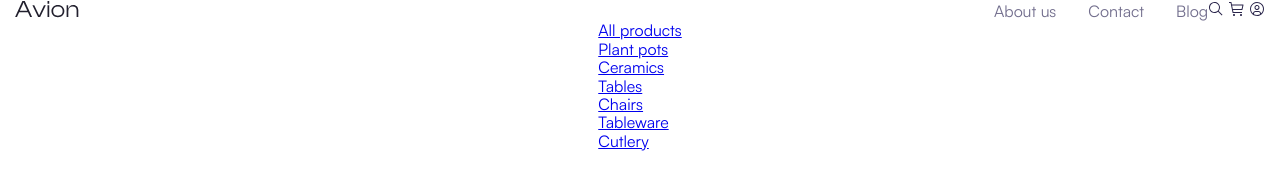
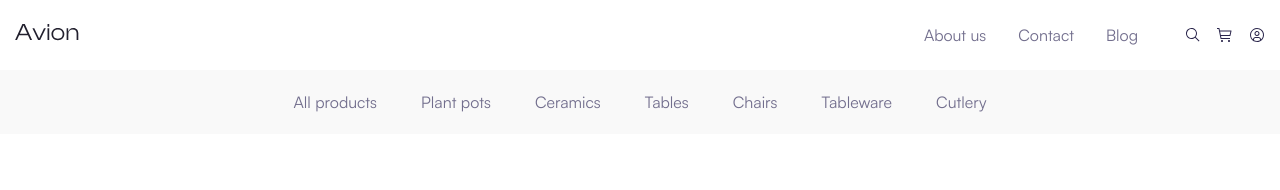
Before and after one commit to id-edm/avion, a plain HTML site: page index.html in a window 1280 px wide. Drawn offline with Linux system fonts and the light colour scheme.

Commit message:
feat: сompleted header version

```diff
--- a/css/_settings.css
+++ b/css/_settings.css
@@ -5,7 +5,7 @@
 }
 
 .page {
-
+  line-height: 1.5;
 }
 
 .page__body {
--- a/css/blocks/_header.css
+++ b/css/blocks/_header.css
@@ -4,6 +4,18 @@
 
 .header__container {
   display: flex;
+}
+
+.header__top {
+  padding: 23px 0;
+  --container-width: 1330px;
+  background: var(--white);
+}
+
+.header__bottom {
+  padding: 20px 0;
+  background: var(--light-grey);
+
 }
 
 .header__top-container {
@@ -19,6 +31,7 @@
 .header__details {
   display: flex;
   align-items: center;
+  gap: 47px;
 }
 
 .header__list {
@@ -33,3 +46,15 @@
   color: #726e8d;
   text-decoration: none;
 }
+
+.header__buttons {
+  display: flex;
+  align-items: center;
+  gap: 16px;
+}
+
+.header__button {
+  display: flex;
+  align-items: center;
+  justify-content: center;
+}
--- /dev/null
+++ b/css/blocks/_nav.css
@@ -0,0 +1,12 @@
+.nav__list {
+  display: flex;
+  align-items: center;
+  gap: 44px;
+}
+
+.nav__link {
+  font-weight: 400;
+  font-size: 16px;
+  color: #726e8d;
+  text-decoration: none;
+}
--- a/css/main.css
+++ b/css/main.css
@@ -8,3 +8,4 @@
 @import url('blocks/_btn.css');
 @import url('blocks/_header.css');
 @import url('blocks/_logo.css');
+@import url('blocks/_nav.css');
--- a/index.html
+++ b/index.html
@@ -28,7 +28,7 @@
             </li>
           </ul>
           <div class="header__buttons">
-          <button class="btn-reset header__buttons" aria-label="Searsh">
+            <button class="btn-reset header__button" aria-label="Searsh">
               <svg width="16" height="16" viewBox="0 0 16 16" fill="none" xmlns="http://www.w3.org/2000/svg">
                 <rect width="16" height="16" fill="white" style="mix-blend-mode:multiply" />
                 <path
@@ -36,7 +36,7 @@
                   fill="#2A254B" />
               </svg>
             </button>
-          <button class="btn-reset header__buttons" aria-label="Cart">
+            <button class="btn-reset header__button" aria-label="Cart">
               <svg width="16" height="16" viewBox="0 0 16 16" fill="none" xmlns="http://www.w3.org/2000/svg">
                 <rect width="16" height="16" fill="white" style="mix-blend-mode:multiply" />
                 <path
@@ -50,7 +50,7 @@
                   fill="#2A254B" />
               </svg>
             </button>
-          <button class="btn-reset header__buttons" aria-label="Persanal">
+            <button class="btn-reset header__button" aria-label="Persanal">
               <svg width="16" height="16" viewBox="0 0 16 16" fill="none" xmlns="http://www.w3.org/2000/svg">
                 <rect width="16" height="16" fill="white" style="mix-blend-mode:multiply" />
                 <path
@@ -61,6 +61,7 @@
                   fill="#2A254B" />
               </svg>
             </button>
+          </div>
         </div>
       </div>
     </div>
```
Lines whose indentation alone changed are shown as unchanged.
